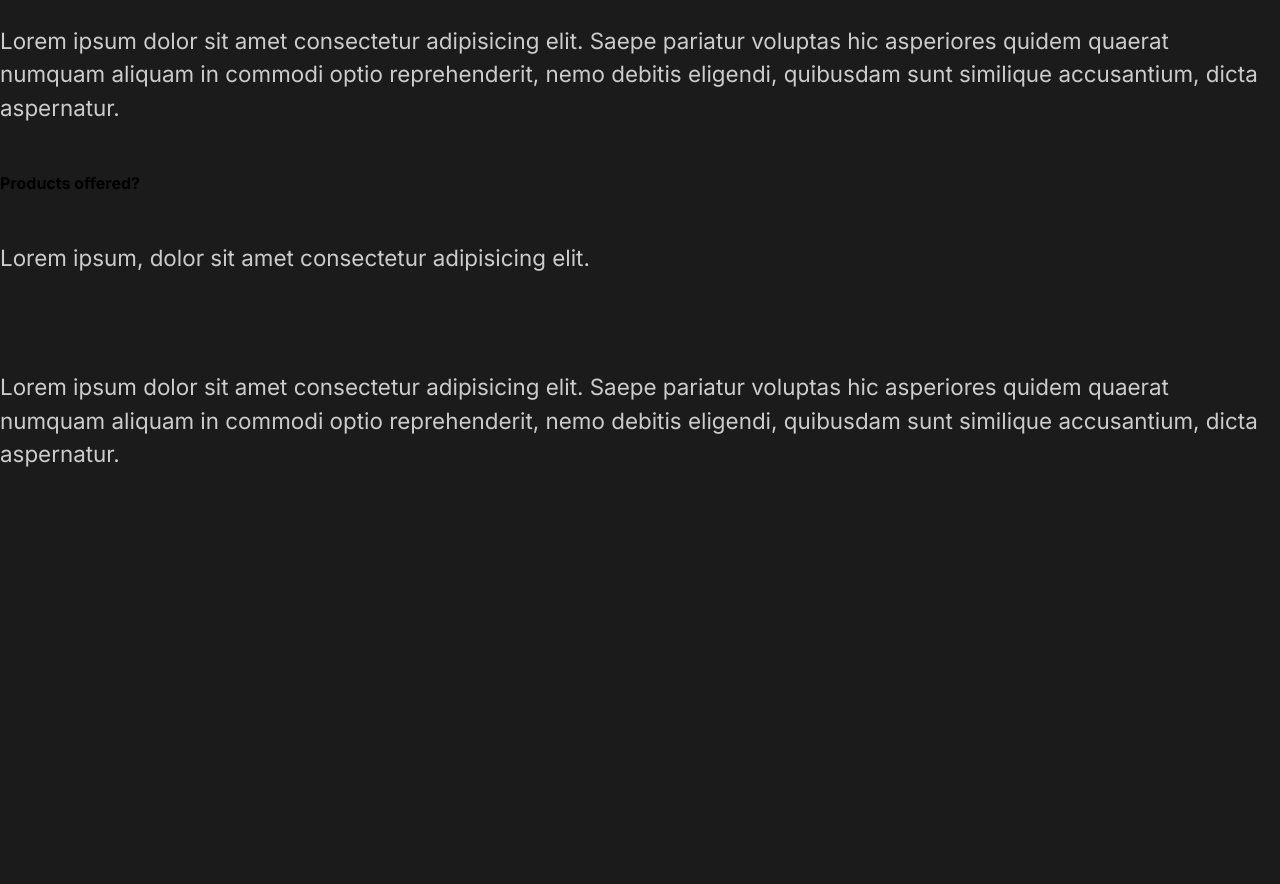
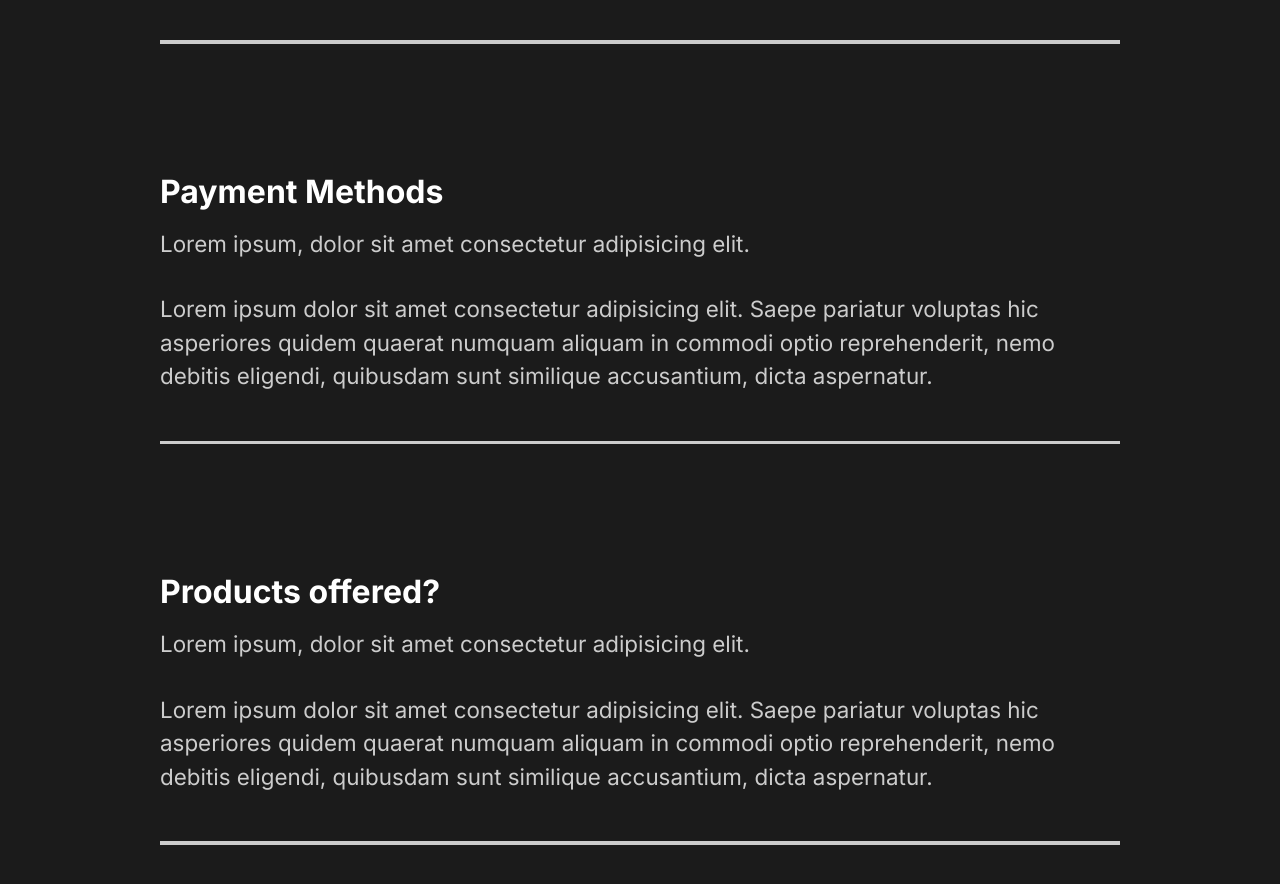
Before and after one commit to Beekasha/dev-portfolio-react, a React (Create React App) app: page / in a window 1280 px wide. Shown: the part 2880-3764 px from the top of the page. Before the commit the page ends 3399 px from the top, so only its background shows below. Built offline with nearby package versions, Linux system fonts and the light colour scheme.

Commit message:
styling faq section

```diff
--- a/src/components/FaqSection.js
+++ b/src/components/FaqSection.js
@@ -1,7 +1,9 @@
+import styled from 'styled-components'
+import {StyledAbout} from '../styles'
 
 const FaqSection = () => {
     return(
-        <div className="faq">
+        <Faq>
             <h2>
                 Any questions? <span>FAQ</span>
             </h2>
@@ -13,6 +15,7 @@
                         Lorem ipsum dolor sit amet consectetur adipisicing elit. Saepe pariatur voluptas hic asperiores quidem quaerat numquam aliquam in commodi optio reprehenderit, nemo debitis eligendi, quibusdam sunt similique accusantium, dicta aspernatur.
                     </p>
                 </div>
+                <div className="faq-line"></div>
             </div>
             <div className="question">
                 <h4>Daily Schedule</h4>
@@ -22,6 +25,7 @@
                         Lorem ipsum dolor sit amet consectetur adipisicing elit. Saepe pariatur voluptas hic asperiores quidem quaerat numquam aliquam in commodi optio reprehenderit, nemo debitis eligendi, quibusdam sunt similique accusantium, dicta aspernatur.
                     </p>
                 </div>
+                <div className="faq-line"></div>
             </div>
             <div className="question">
                 <h4>Payment Methods</h4>
@@ -31,6 +35,7 @@
                         Lorem ipsum dolor sit amet consectetur adipisicing elit. Saepe pariatur voluptas hic asperiores quidem quaerat numquam aliquam in commodi optio reprehenderit, nemo debitis eligendi, quibusdam sunt similique accusantium, dicta aspernatur.
                     </p>
                 </div>
+                <div className="faq-line"></div>
             </div>
             <div className="question">
                 <h4>Products offered?</h4>
@@ -40,10 +45,35 @@
                         Lorem ipsum dolor sit amet consectetur adipisicing elit. Saepe pariatur voluptas hic asperiores quidem quaerat numquam aliquam in commodi optio reprehenderit, nemo debitis eligendi, quibusdam sunt similique accusantium, dicta aspernatur.
                     </p>
                 </div>
+                <div className="faq-line"></div>
             </div>
-        </div>
+        </Faq>
 
     )
 }
 
+const Faq = styled(StyledAbout)`
+    display: block;
+    span{
+        display: block;
+    }
+    h2{
+        padding-bottom: 2rem;
+        font-weight: lighter;
+    }
+    .faq-line{
+        background: #cccccc;
+        height: 0.2rem;
+        margin: 2rem 0rem;
+        width: 100%;
+    }
+    .question{
+        padding: 3rem 0rem;
+        cursor: pointer;
+        p{
+            padding: 1rem 0rem;
+        }
+    }
+`;
+
 export default FaqSection;
--- a/src/components/GlobalStyle.js
+++ b/src/components/GlobalStyle.js
@@ -37,6 +37,7 @@
     }
     h4{
         font-weight: bold;
+        font-size: 2rem;
     }
     a{
         font-size: 1.1.rem;
```
Also changed, not shown: 1 other file (tests, documents, lock files or other folders).
